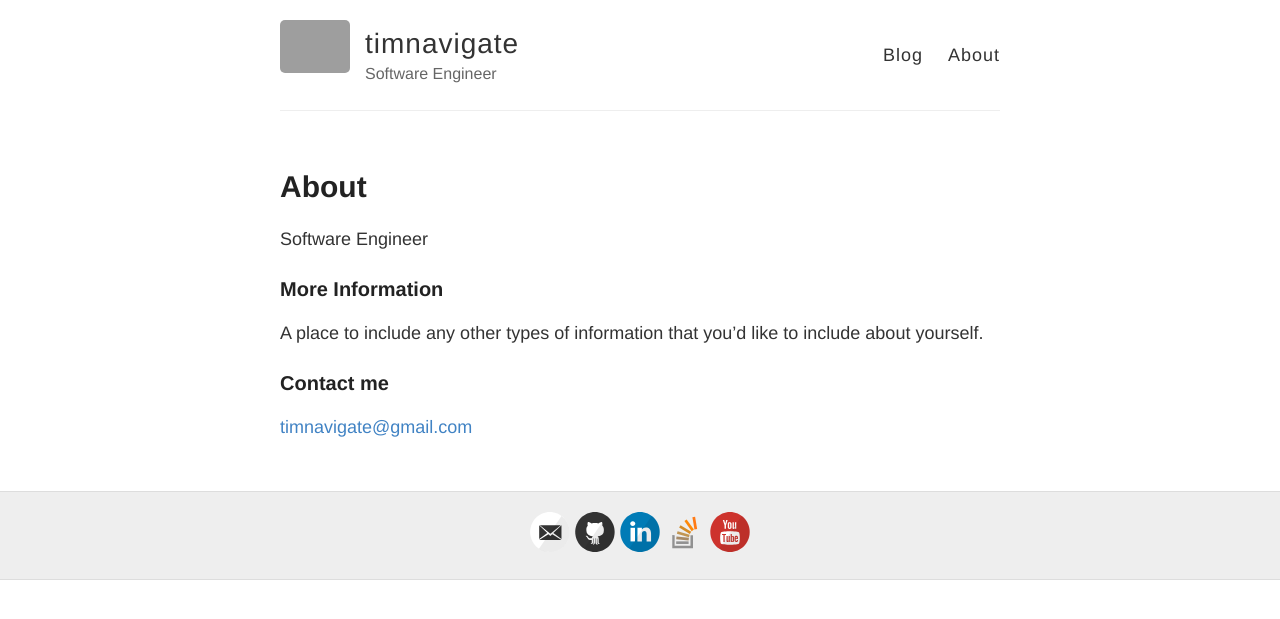
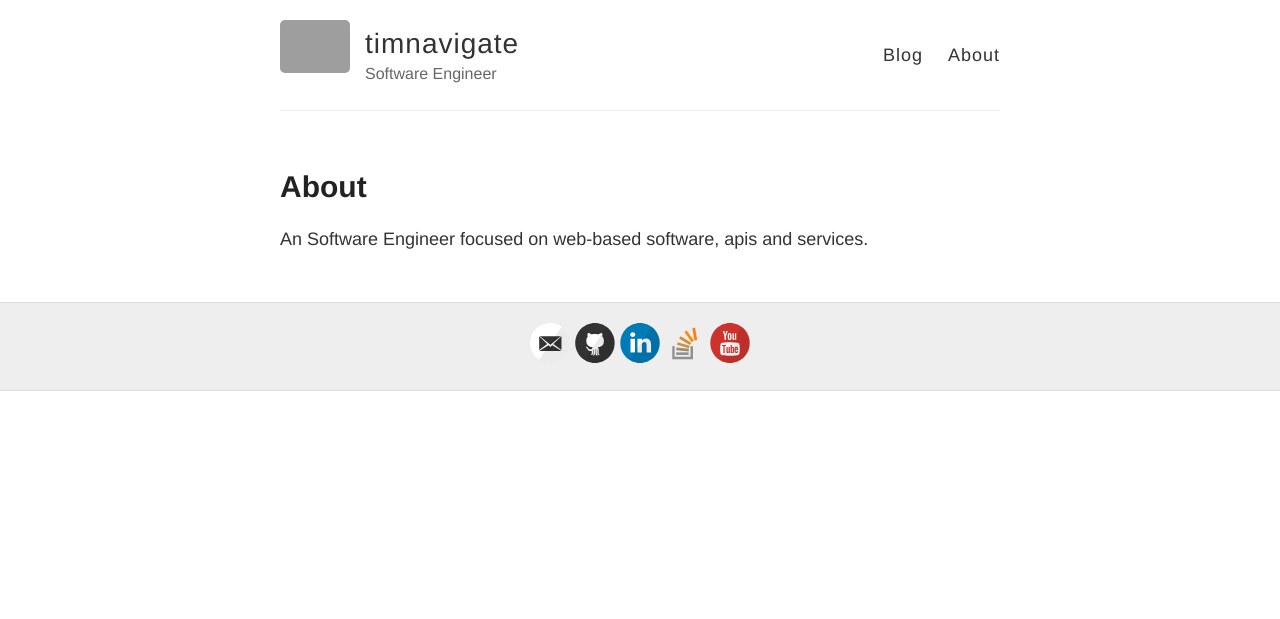
Before and after one commit to timnavigate/timnavigate.com, a Jekyll site: the page built from about.md, in a window 1280 px wide. Shown: the top 619 px of the page. Built offline with Jekyll 4.4.1, drawn with Linux system fonts in a browser that asks for light colours; grey boxes are pictures that could not be loaded.

Commit message:
Update about.md

```diff
--- a/about.md
+++ b/about.md
@@ -4,12 +4,12 @@ title: About
 permalink: /about/
 ---
 
-Software Engineer
+An Software Engineer focused on web-based software, apis and services.
 
-### More Information
+<!--  ### More Information
 
-A place to include any other types of information that you'd like to include about yourself.
+A place to include any other types of information that you'd like to include about yourself.  -->
 
-### Contact me
+<!--  ### Contact me
 
-[timnavigate@gmail.com](mailto:timnavigate@gmail.com)
+[timnavigate@gmail.com](mailto:timnavigate@gmail.com)  -->
```
